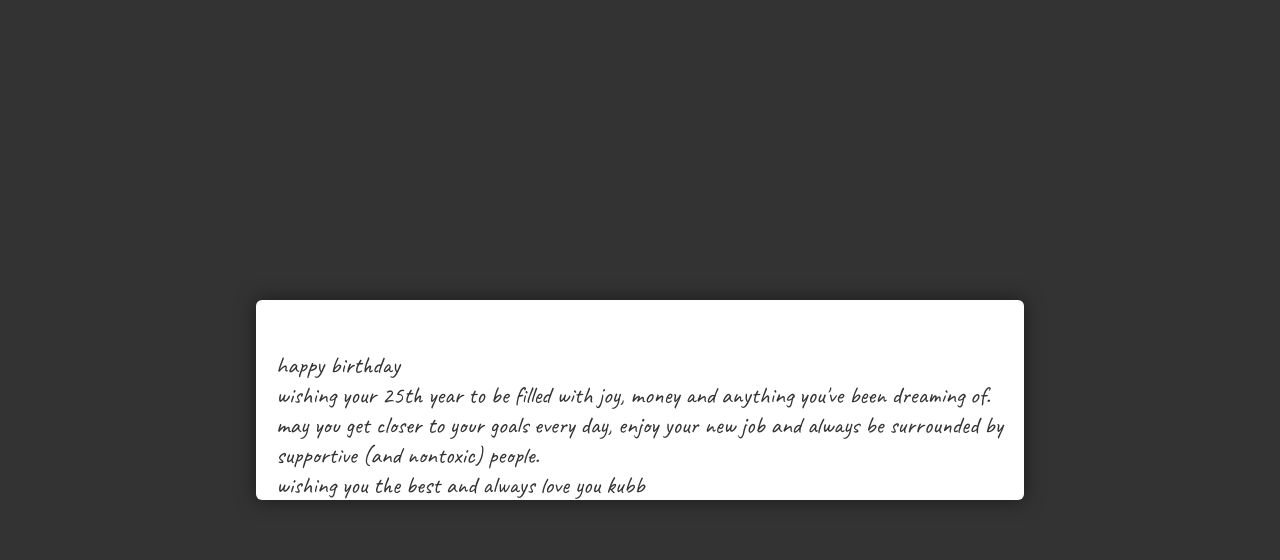
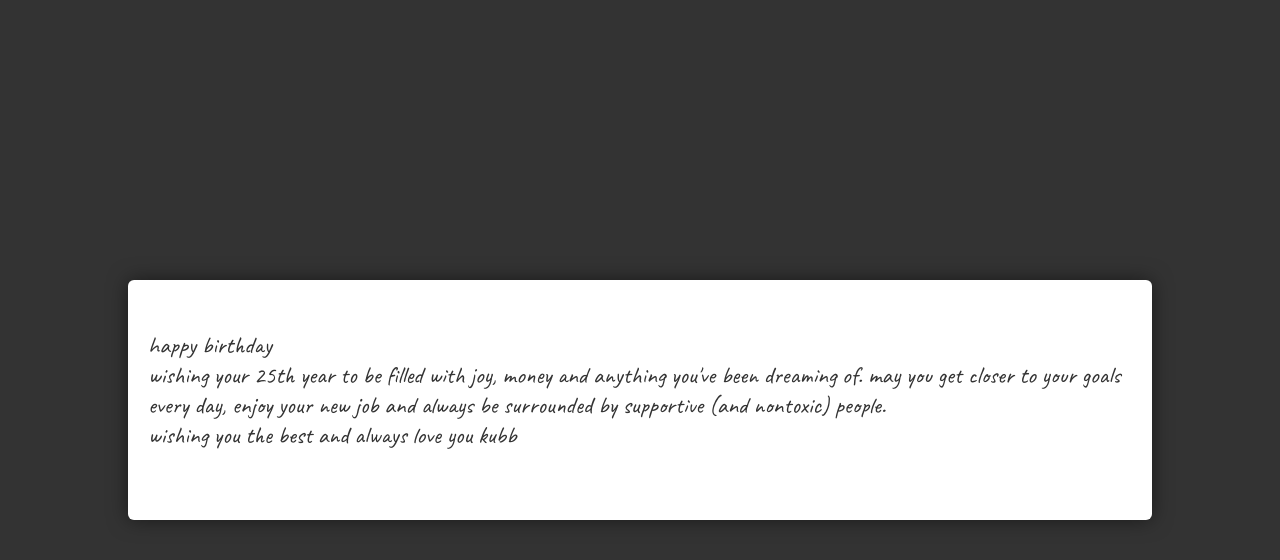
Before and after one commit to Panisarawong/special-project, a plain HTML site: page letter.html in a window 1280 px wide. Both pictures are taken after a click on the element 640 px from the left and 380 px from the top of the page. Drawn offline with Linux system fonts and the light colour scheme.

Commit message:
Update letter.css

```diff
--- a/css/letter.css
+++ b/css/letter.css
@@ -150,8 +150,8 @@ body {
   position: fixed;
   top: 50%;
   left: 50%;
-  width: 60vw;
-  height: 25vh;
+  width: 80vw;
+  height: 30vh;
   transform: translate(-50%, -50%);
   border-radius: 6px;
   z-index: 999;
```
